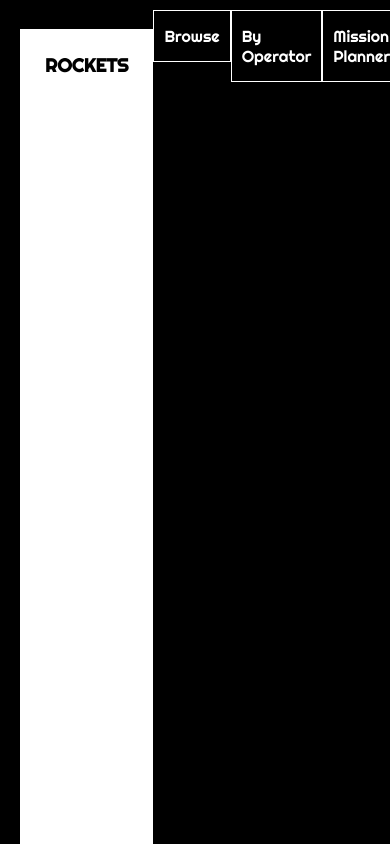
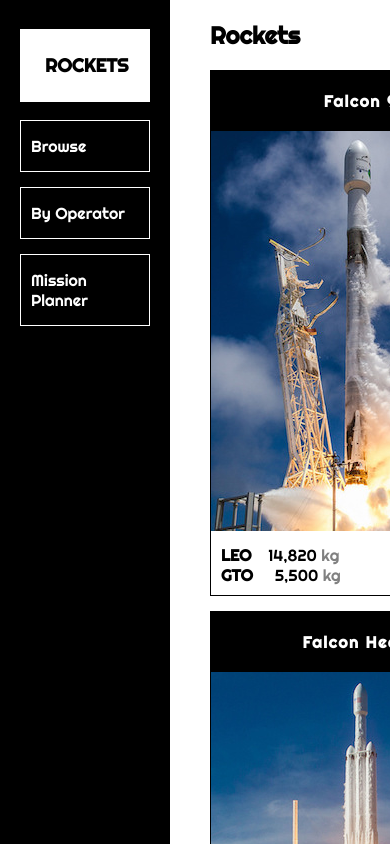
Before and after one commit to fotijr/rockets, an Angular app: page /rockets in a window 390 px wide. Shown: the top 844 px of the page. Built offline with nearby package versions, Linux system fonts and the light colour scheme.

Commit message:
Placeholder for mobile nav

```diff
--- a/src/app/app.component.css
+++ b/src/app/app.component.css
@@ -13,8 +13,7 @@
 
 @media only screen and (max-width: 520px) {
   nav {
-    flex-direction: row;
-    max-width: 100%;
+    /* TODO: mobile navbar here */
   }
 }
 
--- a/src/styles.css
+++ b/src/styles.css
@@ -8,7 +8,7 @@
     font-family: righteous, cursive;
     margin: 0;
     background: linear-gradient(to left, transparent, #FFF), url(/assets/shuttle-medium.png);
-    background-position: right;
+    background-position: bottom right;
     background-repeat: no-repeat;
     background-size: contain;
     min-height: 100vh;
```
